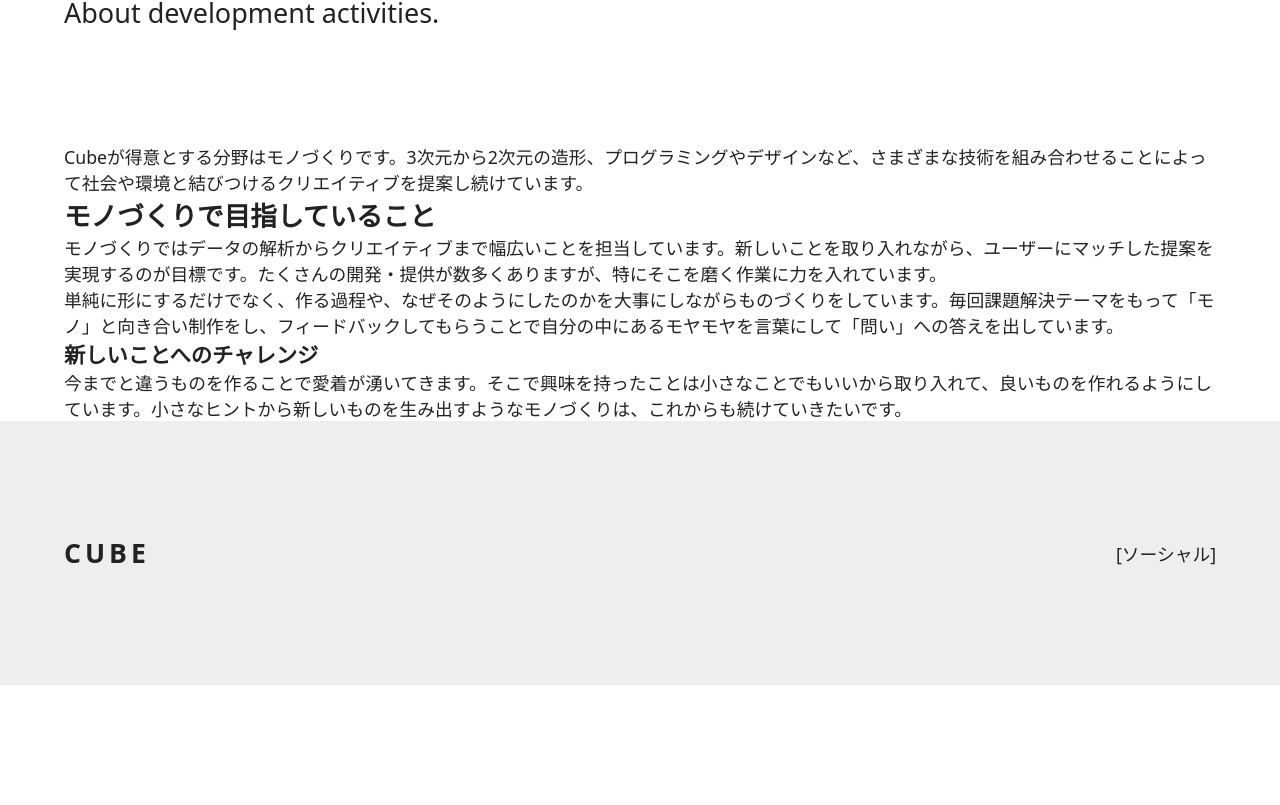
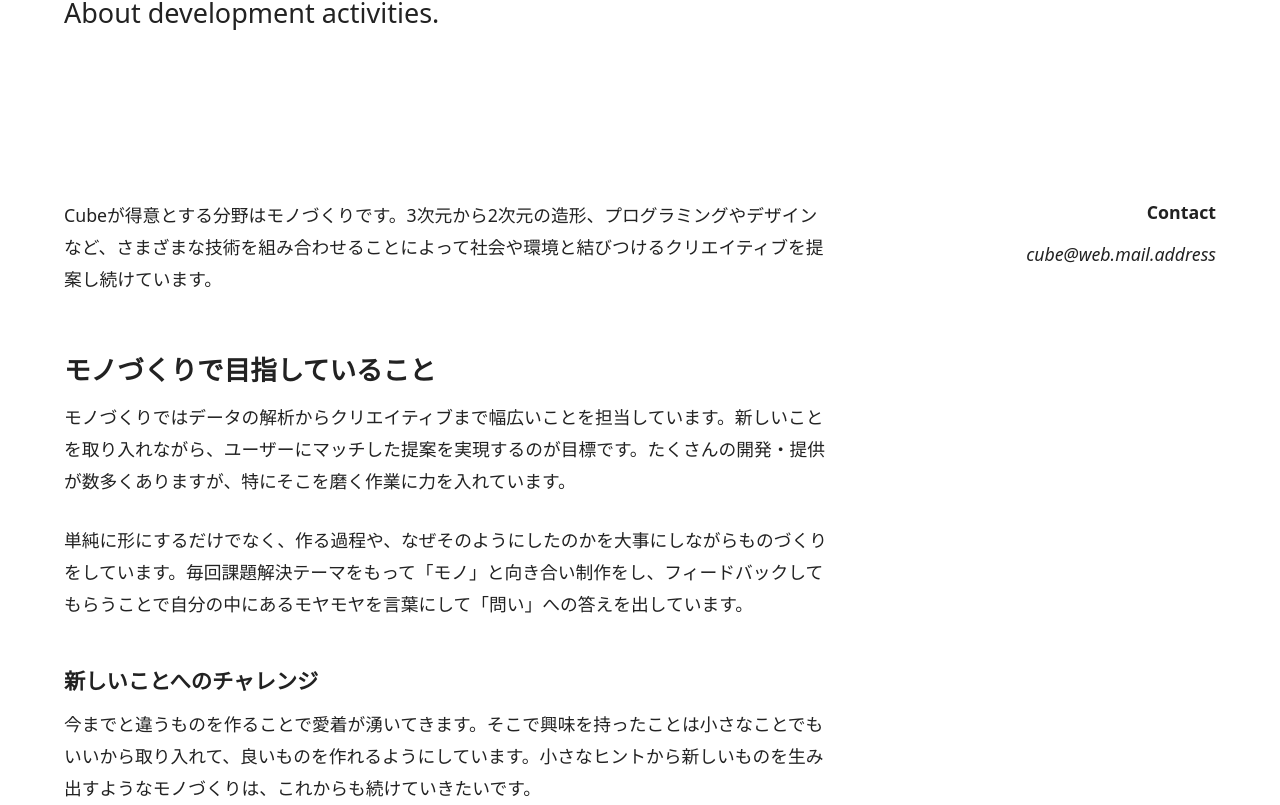
Before and after one commit to yana0616/prac-nextjs, a Next.js app: page /about in a window 1280 px wide. Shown: the part 395-1200 px from the top of the page. Before the commit the page ends 1080 px from the top, so only its background shows below. Built offline with nearby package versions, Linux system fonts and the light colour scheme.

Commit message:
[fix]Chapter4.8：postbodyとcontact、レイアウト部分の調整

```diff
--- /dev/null
+++ b/components/contact.js
@@ -0,0 +1,10 @@
+import styles from 'styles/contact.module.sass'
+
+export default function Contact() {
+  return (
+    <div className={styles.stack}>
+      <h3 className={styles.heading}>Contact</h3>
+      <address>cube@web.mail.address</address>
+    </div>
+  )
+}
--- /dev/null
+++ b/components/post-body.js
@@ -0,0 +1,9 @@
+import styles from 'styles/post-body.module.sass'
+
+export default function Postbody({ children }) {
+  return (
+    <div className={styles.stack}>
+      {children}
+    </div>
+  )
+}
--- /dev/null
+++ b/components/two-column.js
@@ -0,0 +1,25 @@
+import styles from 'styles/two-column.module.sass'
+
+export function TwoColumn({ children }) {
+  return (
+    <div className={styles.flexContainer}>
+      {children}
+    </div>
+  )
+}
+
+export function TwoColumnMain({ children }) {
+  return (
+    <div className={styles.main}>
+      {children}
+    </div>
+  )
+}
+
+export function TwoColumnSidebar({ children }) {
+  return (
+    <div className={styles.sidebar}>
+      {children}
+    </div>
+  )
+}
--- a/pages/about.js
+++ b/pages/about.js
@@ -1,5 +1,8 @@
 import Container from 'components/container'
 import Hero from 'components/hero'
+import Postbody from 'components/post-body'
+import Contact from 'components/contact'
+import { TwoColumn, TwoColumnMain, TwoColumnSidebar } from 'components/two-column'
 
 export default function About() {
   return (
@@ -9,6 +12,9 @@ export default function About() {
         subTitle='About development activities.'
       />
 
+      <TwoColumn>
+        <TwoColumnMain>
+          <Postbody>
             <p>
               Cubeが得意とする分野はモノづくりです。3次元から2次元の造形、プログラミングやデザインなど、さまざまな技術を組み合わせることによって社会や環境と結びつけるクリエイティブを提案し続けています。
             </p>
@@ -23,6 +29,12 @@ export default function About() {
             <p>
               今までと違うものを作ることで愛着が湧いてきます。そこで興味を持ったことは小さなことでもいいから取り入れて、良いものを作れるようにしています。小さなヒントから新しいものを生み出すようなモノづくりは、これからも続けていきたいです。
             </p>
+          </Postbody>
+        </TwoColumnMain>
+        <TwoColumnSidebar>
+          <Contact />
+        </TwoColumnSidebar>
+      </TwoColumn>
     </Container>
   )
 }
--- /dev/null
+++ b/styles/contact.module.sass
@@ -0,0 +1,6 @@
+.stack
+  & > * + *
+    margin-top: var(--stack-space, 1em)
+
+.heading
+  font-size: var(--body)
--- /dev/null
+++ b/styles/post-body.module.sass
@@ -0,0 +1,18 @@
+.stack > * + *
+  margin-top: var(--stack-space, 1.5em)
+
+.stack
+  & h2,
+  & h3
+    --stack-space: 2em
+
+  & h2 + *,
+  & h3 + *
+    --stack-space: 0.8em
+
+  & p
+    line-height: 1.8
+
+  & ul
+    padding: revert
+    list-style: revert
--- /dev/null
+++ b/styles/two-column.module.sass
@@ -0,0 +1,21 @@
+.flexContainer
+  composes: sideBySide from './utils.module.sass'
+  gap: var(--space-md)
+  margin: var(--space-md) 0 var(--space-md)
+
+@media (min-width: 768px)
+  .main
+    width: 768px
+
+  .sidebar
+    width: 240px
+    position: sticky
+    top: 40px
+    align-self: flex-start
+    *
+      text-align: right
+    &:is(div, ul)
+      width: fit-content
+      margin-left: auto
+      place-items: flex-end
+      place-content: flex-end
```
Lines whose indentation alone changed are shown as unchanged.
